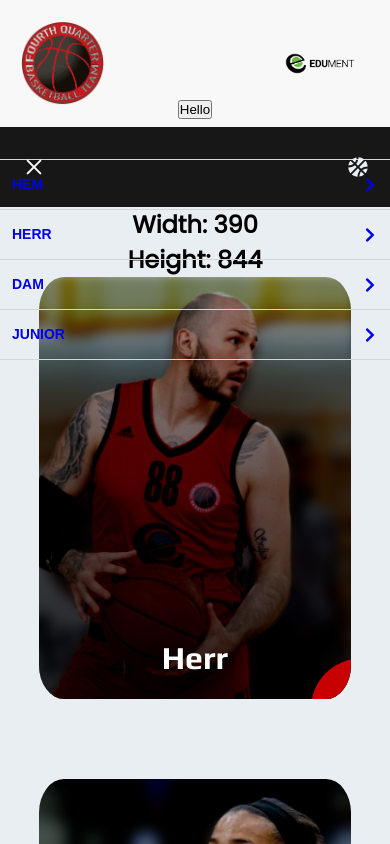
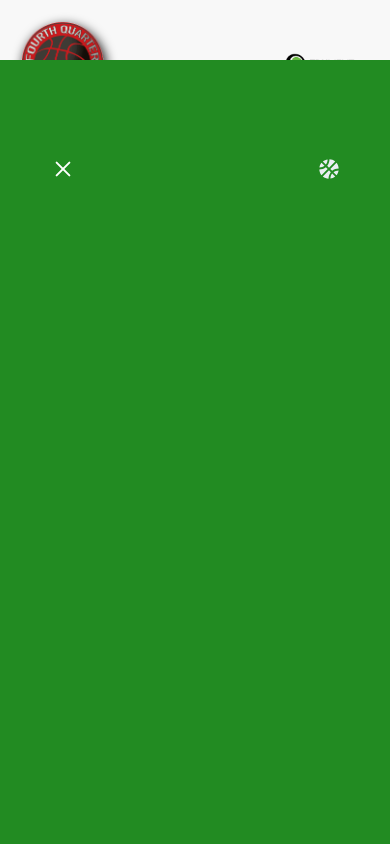
Before and after one commit to stu1612/T4Q, a React (Create React App) app: page /Hem in a window 390 px wide. Both pictures are taken after a click on the button 34 px from the left and 166 px from the top of the page. Shown: the top 844 px of the page. Built offline with nearby package versions, Linux system fonts and the light colour scheme.

Commit message:
issue with top navbar .remove() method needs to be looked at the onScroll function is uncommenetd in utils.js - need to apply transition effect when executed for now - will style the mobile side bar and move on

```diff
--- a/src/App.js
+++ b/src/App.js
@@ -4,11 +4,11 @@ import { ThemeContext } from "./contexts/ThemeContext";
 import { GlobalStyles } from "./components/GlobalStyle";
 import { lightTheme, darkTheme } from "./styles/Theme";
 import { Navbar } from "./components/Navbar/Navbar";
-import { AppLoading } from "./components/OnPage_Loading/index";
+// import { AppLoading } from "./components/OnPage_Loading/index";
 import { TopNavbar } from "./components/Navbar/Top_Navbar";
 
 function App() {
-  const { theme, themeToggler } = useContext(ThemeContext);
+  const { theme } = useContext(ThemeContext);
   const selectedTheme = theme === "light" ? lightTheme : darkTheme;
   const [isLoading, setIsLoading] = useState(true);
 
--- a/src/components/Logo/Logo.js
+++ b/src/components/Logo/Logo.js
@@ -9,4 +9,5 @@ export const Logo = () => {
 export const Image = styled.img`
   height: 100%;
   object-fit: contain;
+  filter: drop-shadow(2px 4px 6px #000);
 `;
--- a/src/components/MobileNavigation/Style.js
+++ b/src/components/MobileNavigation/Style.js
@@ -2,15 +2,16 @@ import styled from "styled-components";
 import { Link } from "react-router-dom";
 
 export const MobileContainer = styled.div`
-  background: ${({ theme }) => theme.navBackground};
+  /* background: ${({ theme }) => theme.navBackground}; */
+  background: forestgreen;
   position: fixed;
-  top: 73px;
+  top: 0;
   right: 0;
   left: 0;
   bottom: 0;
   height: 100vh;
   width: 100vw;
-  overflow: hidden;
+  overflow-y: hidden;
   display: flex;
   justify-content: center;
   z-index: -10;
--- a/src/components/MobileNavigation/index.js
+++ b/src/components/MobileNavigation/index.js
@@ -17,11 +17,11 @@ export const SideBarNavigation = ({ open, isOpen }) => {
     isOpen(!open);
   };
   return (
+    <>
       <MobileContainer>
-      <MobileNavigation>
+        {/* <MobileNavigation>
           <MobileContactLink>
-          {/* <Button title="kontakt" onClick={() => console.log("helloooo")} /> */}
-          <button onClick={() => console.log("helloooo")}>Hello</button>
+            <Button title="kontakt" onClick={() => console.log("helloooo")} />
           </MobileContactLink>
           <MobileNavigationLinks>
             <Wrapper to="/" onClick={toggle}>
@@ -41,11 +41,12 @@ export const SideBarNavigation = ({ open, isOpen }) => {
               <Icon />
             </Wrapper>
           </MobileNavigationLinks>
-      </MobileNavigation>
+        </MobileNavigation> */}
       </MobileContainer>
+    </>
   );
 };
 
-const Icon = styled(FaChevronRight)`
-  color: ${({ theme }) => theme.text};
-`;
+// const Icon = styled(FaChevronRight)`
+//   color: ${({ theme }) => theme.text};
+// `;
--- a/src/components/Navbar/Navbar.js
+++ b/src/components/Navbar/Navbar.js
@@ -6,14 +6,7 @@ import { useViewportScroll } from "framer-motion";
 import { SwitchRoutes } from "../../routes/Switch";
 import { DesktopNavigation } from "../DesktopNavigation/index";
 
-import {
-  Nav,
-  LogoContainer,
-  NavContainer,
-  ToggleNavigation,
-  Toggler,
-} from "./Style";
-import { Logo } from "../Logo/Logo";
+import { Nav, NavContainer, ToggleNavigation, Toggler } from "./Style";
 import { HamburgerMenu } from "../Hamburger/Hamburger";
 import { SideBarNavigation } from "../MobileNavigation";
 import { NextGame } from "../Next_Game";
@@ -24,6 +17,7 @@ export const Navbar = () => {
 
   const { scrollY } = useViewportScroll();
   const [hidden, setHidden] = useState(false);
+  console.log(scrollY);
 
   useEffect(() => {
     return scrollY.onChange(() => updateScrollPos());
@@ -41,7 +35,7 @@ export const Navbar = () => {
 
   // Remove hide scroll bar functionality when screensize is less than 1024px
   let scrollAnim = {};
-  const isMobile = window.innerWidth < 1024;
+  const isMobile = window.innerWidth < 1024 || open;
   if (!isMobile) {
     scrollAnim = {
       hidden: { opacity: 0 },
--- a/src/components/Navbar/Style.js
+++ b/src/components/Navbar/Style.js
@@ -4,47 +4,32 @@ import { motion } from "framer-motion";
 
 // DESKTOP STYLES
 export const Nav = styled(motion.nav)`
+  height: 10vh;
   background: ${({ theme }) => theme.navBg};
   color: #f8f8f8;
   display: flex;
+  justify-content: center;
   align-items: center;
   position: sticky;
   width: 100%;
   overflow: hidden;
   top: 0;
   z-index: 10;
-  padding: 10px;
-`;
-
-export const LogoContainer = styled.div`
-  height: 73px;
-  @media (max-width: 1024px) {
-    height: 68px;
-  }
-  @media (max-width: 768px) {
-    height: 60px;
-  }
 `;
 
 export const NavContainer = styled.div`
   display: flex;
   align-items: center;
   justify-content: space-between;
-  z-index: 20;
-  width: 100%;
-  height: 73px;
-  @media (max-width: 1024px) {
-    height: 68px;
-  }
-  @media (max-width: 768px) {
-    height: 60px;
-  }
+  z-index: 999;
+  width: 80%;
+  height: 100%;
 `;
 
 export const ToggleNavigation = styled.div`
-  @media (min-width: 1025px) {
+  /* @media (min-width: 1025px) {
     display: none;
-  }
+  } */
 `;
 
 export const DesktopNavigationLinks = styled.ul`
```
Also changed, not shown: src/contexts/AppContext.js (added, +16 -0 lines), src/utils/utils.js (added, +20 -0 lines), src/components/Navbar/Bottom_Navbar.js (deleted). Lines whose indentation alone changed are shown as unchanged.
